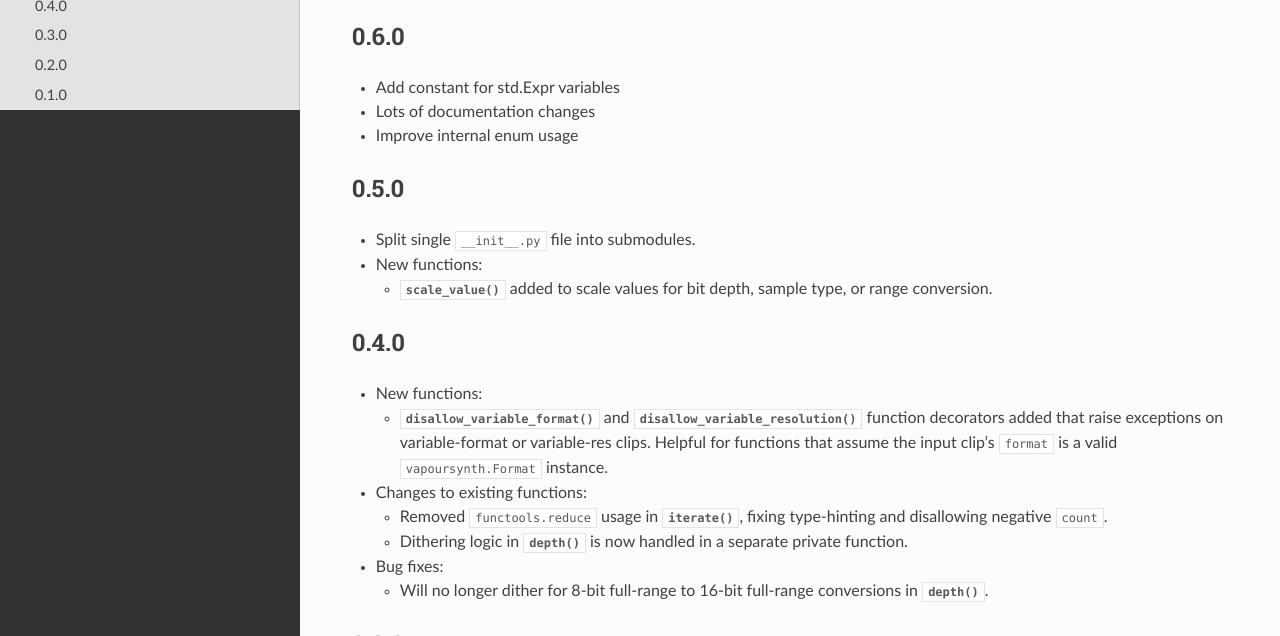
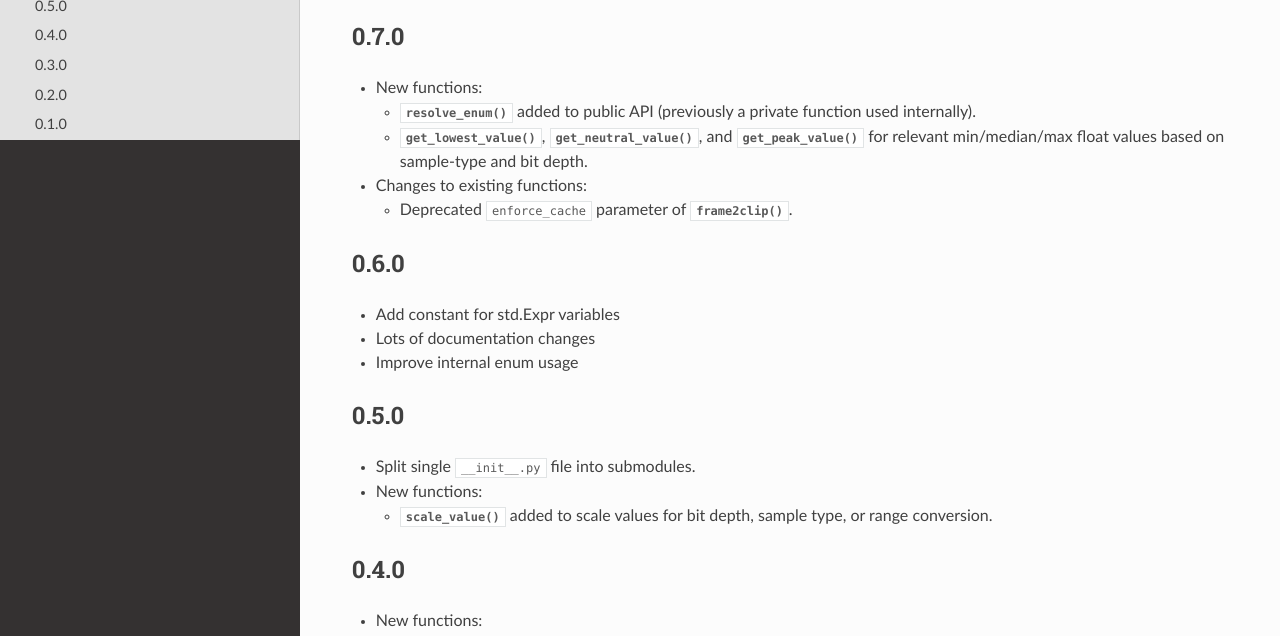
Before and after one commit to Irrational-Encoding-Wizardry/vsutil, a Sphinx documentation site: the page built from docs/versions.rst, in a window 1280 px wide and 900 px high, cut to the strip 264-900 px from the top of the window. Built offline with Sphinx 7.4.7 and the Read the Docs theme 2.0.0, drawn with Linux system fonts in a browser that asks for light colours; the version number could not be read and is left out.

Commit message:
Update changelog with new functions and frame2clip changes from 99d3897

```diff
--- a/docs/versions.rst
+++ b/docs/versions.rst
@@ -4,6 +4,20 @@ Version History
 
 .. automodule:: vsutil
    :noindex:
+
+0.7.0
+-----
+
+..
+
+- New functions:
+
+  * :func:`resolve_enum` added to public API (previously a private function used internally).
+  * :func:`get_lowest_value`, :func:`get_neutral_value`, and :func:`get_peak_value` for relevant min/median/max float values based on sample-type and bit depth.
+
+- Changes to existing functions:
+
+  * Deprecated ``enforce_cache`` parameter of :func:`frame2clip`.
 
 0.6.0
 -----
```
